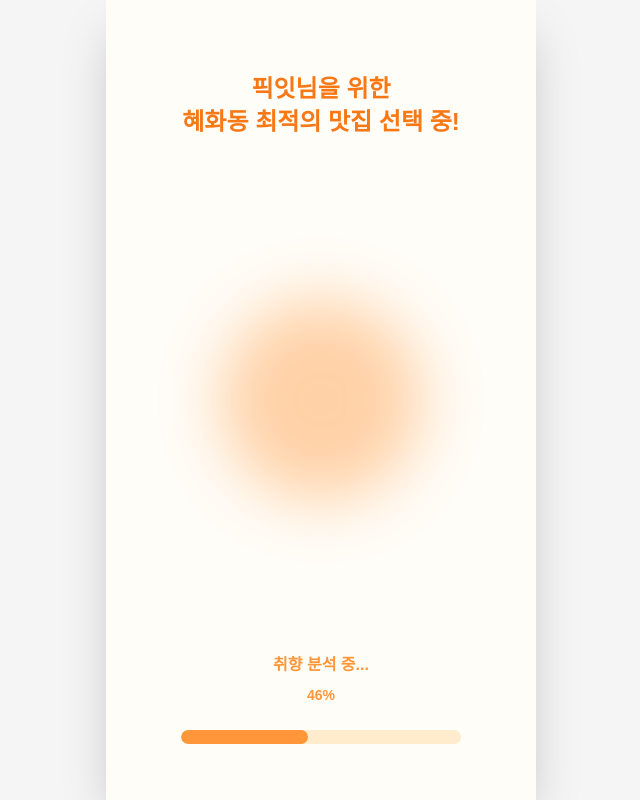
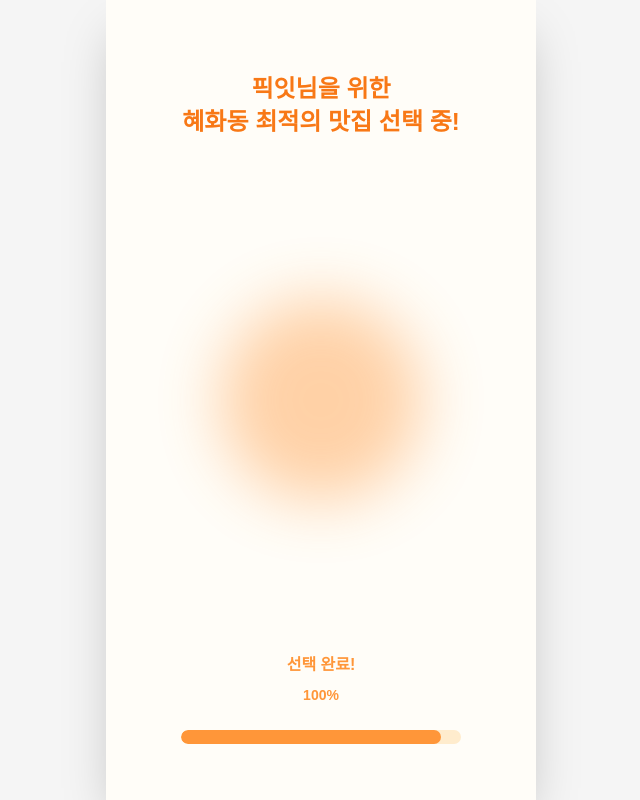
Before and after one commit to INU-pickeat/pickeat-frontend, a React (Vite) app: page /recommend/loading in a window 1280 px wide. Shown: the whole page, without its empty margins (319-959 px from the left). Built offline with nearby package versions, Linux system fonts and the light colour scheme; a web font is replaced by a local one.

Commit message:
Fix: 로딩 속도 수정

```diff
--- a/src/pages/RecommendLoading.jsx
+++ b/src/pages/RecommendLoading.jsx
@@ -33,7 +33,7 @@
         if (nextProgress >= 100) return 100;
 
         // 무작위 딜레이
-        const randomDelay = Math.floor(Math.random() * 1000) + 1500;
+        const randomDelay = Math.floor(Math.random() * 800) + 1000;
         timeoutId = setTimeout(updateProgress, randomDelay);
 
         return nextProgress;
```
